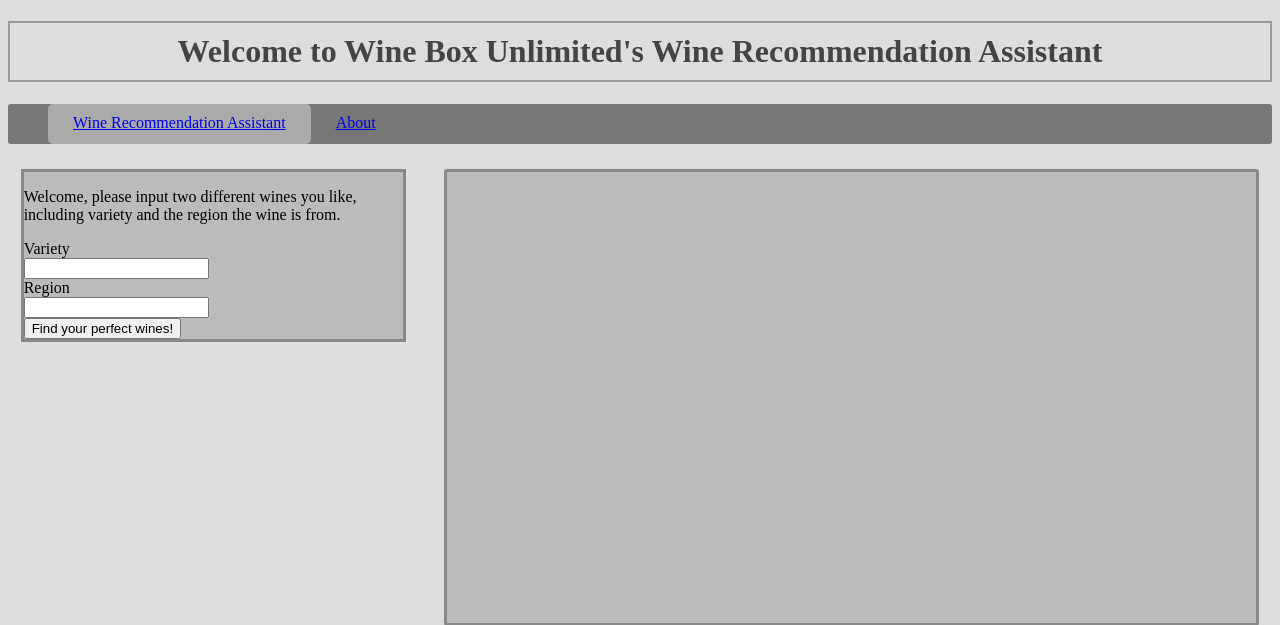
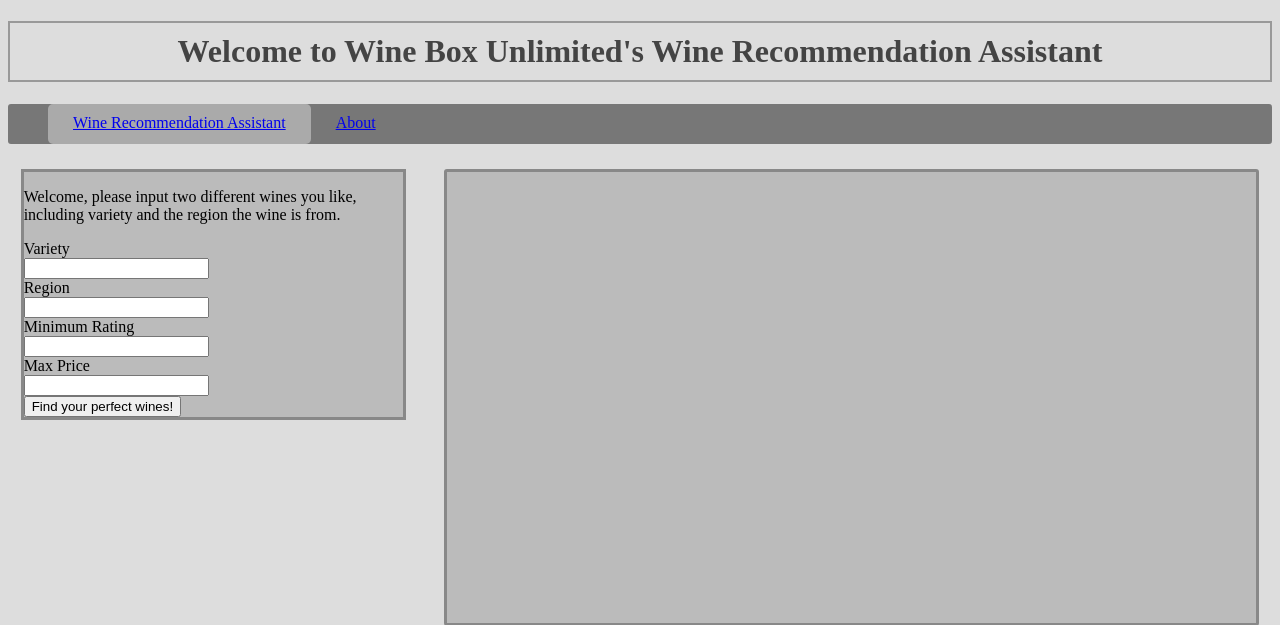
Before and after one commit to squrall/wineboxunlimited, a Flask app: page / in a window 1280 px wide. Shown: the top 625 px of the page. Run offline with Flask 2, Linux system fonts and the light colour scheme; data that the repository does not hold is empty; some libraries are stand-ins or nearby versions.

Commit message:
Update base.html

```diff
--- a/templates/base.html
+++ b/templates/base.html
@@ -27,6 +27,10 @@
             <input type="text" name="variety"></input><br>
             <label for="region">Region</label><br>
             <input type="text" name="region"></input><br>
+            <label for="rating">Minimum Rating </label><br>
+            <input type="text" name="rating"></input><br>
+            <label for="price">Max Price</label><br>
+            <input type="text" name="price"></input><br>
             <input type="submit" value="Find your perfect wines!"></input>
         </form>
     </div>
```
